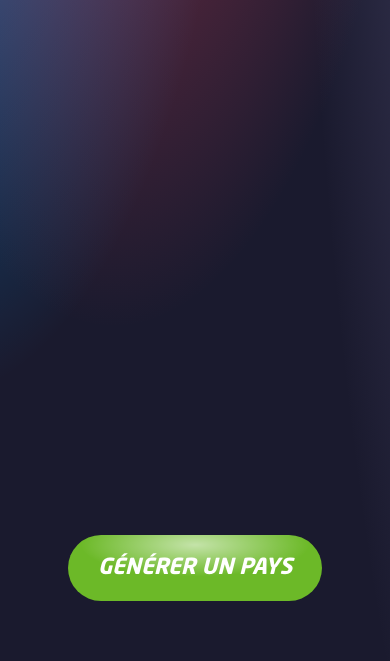
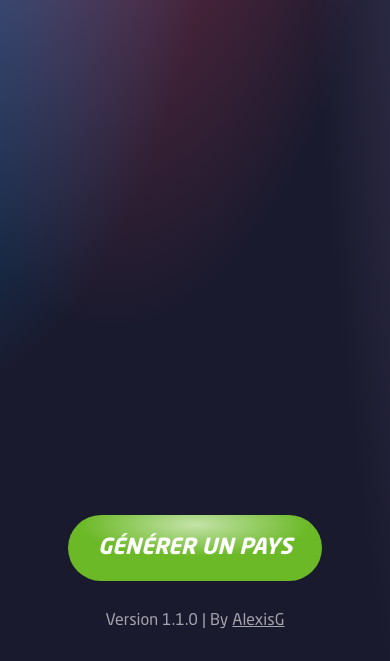
Before and after one commit to A1exisG/random-countries-for-GeoGuessr, a plain HTML site: page index.html in a window 390 px wide. Shown: the part 183-844 px from the top of the page. Drawn offline with Linux system fonts and the light colour scheme.

Commit message:
disabled button / footer / optimization

```diff
--- a/index.html
+++ b/index.html
@@ -10,7 +10,7 @@
       <link rel="mask-icon" href="./src/favicon/safari-pinned-tab.svg" color="#5bbad5" />
       <meta name="msapplication-TileColor" content="#da532c" />
       <meta name="theme-color" content="#ffffff" />
-      <title>Pays aléatoire StreeView</title>
+      <title>Générateur de Pays Aléatoires</title>
       <link rel="stylesheet" href="style.css" />
       <link rel="stylesheet" href="loader.css" />
    </head>
@@ -30,9 +30,15 @@
          </div>
          <div class="container" id="randomCountryResult"></div>
          <div class="generateButton">
-            <a class="button" id="randomCountryButton">Générer un pays</a>
+            <button class="button" id="randomCountryButton">Générer un pays</button>
          </div>
       </main>
+      <footer>
+         <div class="footer">
+            <span>Version 1.1.0 |</span>
+            <span>By <a href="https://github.com/A1exisG">AlexisG</a></span>
+         </div>
+      </footer>
       <script src="script.js"></script>
    </body>
 </html>
--- a/script.js
+++ b/script.js
@@ -11,17 +11,25 @@ document.addEventListener("DOMContentLoaded", function () {
             const randomIndex = Math.floor(Math.random() * countries.length);
             const randomCountry = countries[randomIndex];
 
+            randomCountryButton.disabled = true;
+            randomCountryButton.style.cursor = "not-allowed";
+            randomCountryButton.style.background = "#4a4a4a";
+            randomCountryButton.style.backgroundImage = "radial-gradient(150% 160% at 50% 15%, hsla(0, 0%, 100%, 0.6) 0, transparent 30%)";
             randomCountryLoading.style.display = "flex";
 
             randomCountryResult.innerHTML = `
                 <img id="flag" src="https://flagcdn.com/${randomCountry.flag}.svg"/>
                 <span>${randomCountry.country}</span>`;
 
-            randomCountryResult.style.visibility = " hidden";
+            randomCountryResult.style.display = "none";
 
             setTimeout(() => {
                randomCountryLoading.style.display = "none";
-               randomCountryResult.style.visibility = "visible";
+               randomCountryResult.style.display = "flex";
+               randomCountryButton.disabled = false;
+               randomCountryButton.style.cursor = "initial";
+               randomCountryButton.style.background = "#6cb928";
+               randomCountryButton.style.backgroundImage = "radial-gradient(150% 160% at 50% 15%, hsla(0, 0%, 100%, 0.6) 0, transparent 30%)";
             }, 1000);
          });
       })
--- a/style.css
+++ b/style.css
@@ -19,20 +19,27 @@
    font-style: normal;
 }
 
-:root {
-   --ds-color-purple-100: #1a1a2e;
-   --page-background-color: radial-gradient(66.5% 221.21% at 136.03% -61.44%, rgba(161, 155, 217, 0.4) 0%, rgba(161, 155, 217, 0) 92.09%), radial-gradient(93.54% 126.91% at 29.15% -56.29%, rgba(233, 69, 96, 0.7) 0%, rgba(233, 69, 96, 0) 92.09%), radial-gradient(86.19% 101.84% at -17.13% -24.8%, rgba(0, 162, 254, 0.7) 0%, rgba(0, 162, 254, 0) 92.09%), var(--ds-color-purple-100);
-   --box-shadow: 0 0.275rem 1.125rem rgba(0, 0, 0, 0.25), inset 0 0.0625rem 0 hsla(0, 0%, 100%, 0.2), inset 0 -0.125rem 0 rgba(0, 0, 0, 0.3);
-   --text-shadow: 0 0.0625rem 0.125rem var(--ds-color-purple-100);
-   --ds-color-white-60: hsla(0, 0%, 100%, 0.6);
-}
-
-html {
-   background-color: var(--ds-color-purple-100);
-   background: var(--page-background-color);
+html,
+body {
+   width: 100%;
+   height: 100%;
+   margin: 0;
+   background-color: #1a1a2e;
+   background: radial-gradient(66.5% 221.21% at 136.03% -61.44%, rgba(161, 155, 217, 0.4) 0%, rgba(161, 155, 217, 0) 92.09%), radial-gradient(93.54% 126.91% at 29.15% -56.29%, rgba(233, 69, 96, 0.7) 0%, rgba(233, 69, 96, 0) 92.09%), radial-gradient(86.19% 101.84% at -17.13% -24.8%, rgba(0, 162, 254, 0.7) 0%, rgba(0, 162, 254, 0) 92.09%), #1a1a2e;
    width: 100%;
    height: 100%;
    color: white;
+   font-family: NeoSansPro, sans-serif;
+   overflow: hidden;
+}
+
+a {
+   color: inherit;
+}
+
+button {
+   text-decoration: none;
+   border: none;
    font-family: NeoSansPro, sans-serif;
 }
 
@@ -41,10 +48,10 @@ h1 {
 }
 
 .home {
+   height: 80vh;
    display: flex;
+   flex-direction: column;
    justify-content: space-between;
-   flex-direction: column;
-   margin: 20px 0px;
 }
 
 .title {
@@ -69,14 +76,14 @@ h1 {
    padding: 20px 30px;
    border-radius: 999px;
    background: #6cb928;
-   background-image: radial-gradient(150% 160% at 50% 15%, var(--ds-color-white-60) 0, transparent 30%);
+   background-image: radial-gradient(150% 160% at 50% 15%, hsla(0, 0%, 100%, 0.6) 0, transparent 30%);
    transition: all 200ms;
    -webkit-user-select: none; /* Safari */
    -ms-user-select: none; /* IE 10 and IE 11 */
    user-select: none; /* Standard syntax */
    text-align: center;
    position: fixed;
-   bottom: 40px;
+   bottom: 30px;
 }
 
 .button:hover {
@@ -84,9 +91,15 @@ h1 {
    transition: all 200ms;
 }
 
+.button:active {
+   font-size: 22px;
+   transition: all 200ms;
+}
+
 .generateButton {
    display: flex;
    justify-content: center;
+   margin: 30px 0px;
 }
 
 .container {
@@ -107,6 +120,13 @@ h1 {
    height: 38px;
 }
 
+footer {
+   color: #ffffff99;
+   position: absolute;
+   right: 30px;
+   bottom: 30px;
+}
+
 @media screen and (max-width: 800px) {
    .title {
       flex-direction: column;
@@ -121,6 +141,15 @@ h1 {
 
    .button {
       position: fixed;
-      bottom: 60px;
+      bottom: 80px;
+   }
+
+   footer {
+      width: 100%;
+      position: fixed;
+      right: inherit;
+      text-align: center;
+      display: flex;
+      justify-content: center;
    }
 }
```
